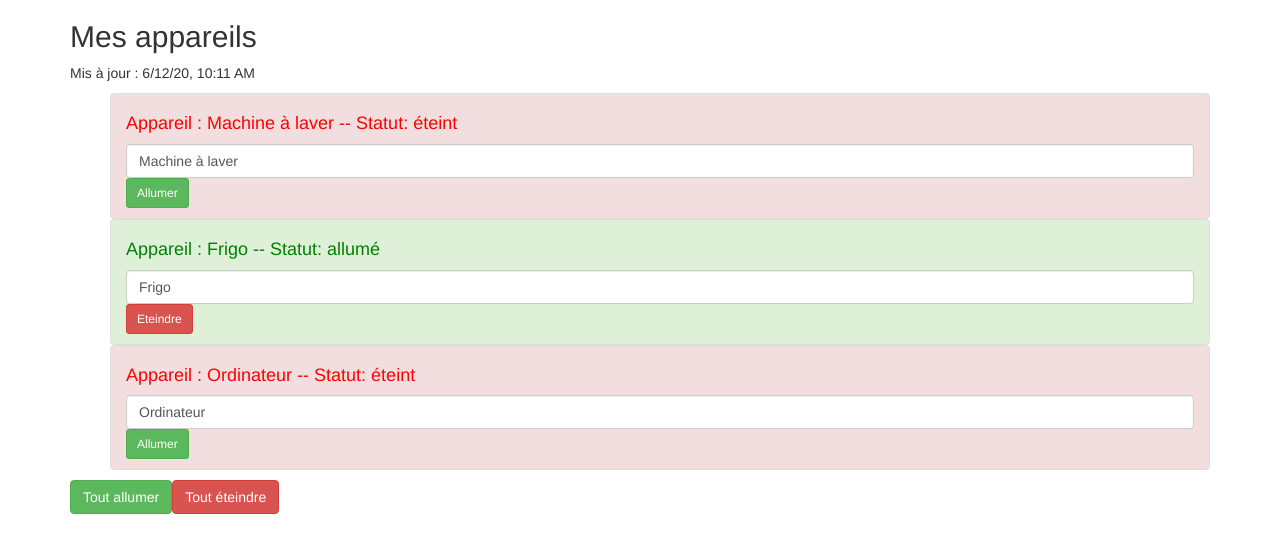
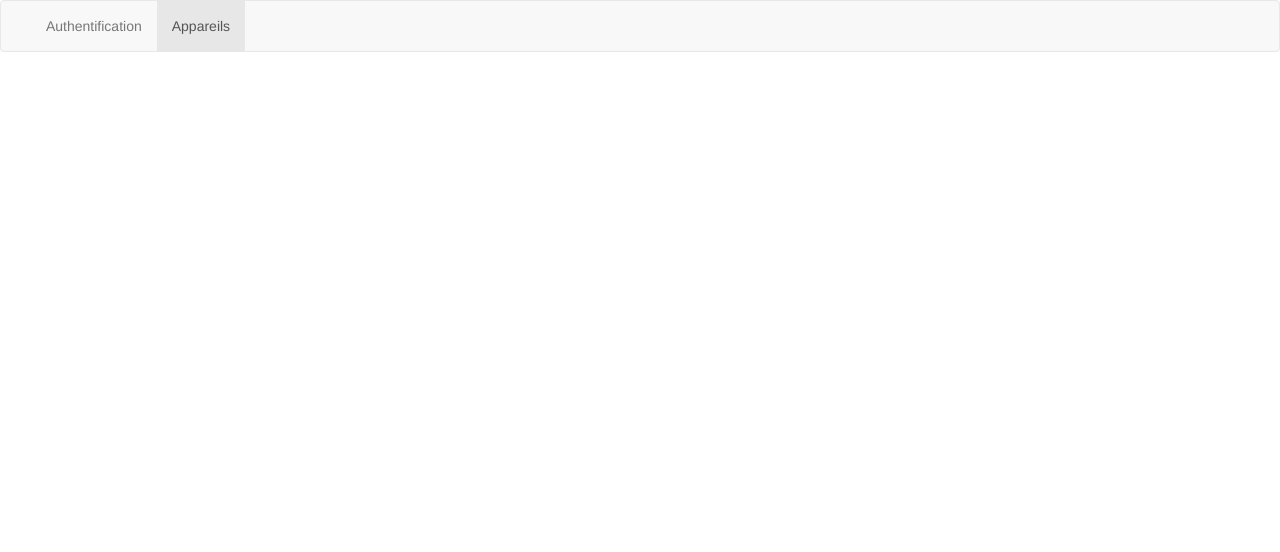
Before and after one commit to bugtronik/angular-oc, an Angular app in the folder mon-projet-angular/: page /auth in a window 1280 px wide. Shown: the top 552 px of the page. Built offline with nearby package versions, Linux system fonts and the light colour scheme.

Commit message:
navigation avec le routing - En cours

```diff
--- a/mon-projet-angular/src/app/app.component.html
+++ b/mon-projet-angular/src/app/app.component.html
@@ -1,21 +1,10 @@
-<div class="container">
-  <div class="row">
-    <div class="col-xs-12">
-	  <h2>Mes appareils</h2>
-	  <p>Mis à jour : {{ lastUpdate | async | date: 'short' }}</p>
-      <ul>
-		  <app-appareil *ngFor="let appareil of appareils; let i = index"
-						  [appareilName]="appareil.name"
-						  [appareilStatus]="appareil.status"
-						  [index]="i"></app-appareil>
-      </ul>
-      <button class="btn btn-success"
-              [disabled]="!isAuth"
-			  (click)="onAllumer()">Tout allumer</button>
-
-		<button class="btn btn-danger"
-				[disabled]="!isAuth"
-				(click)="onEteindre()">Tout éteindre</button>
-    </div>
-  </div>
-</div>
+<nav class="navbar navbar-default">
+	<div class="container-fluid">
+		<div class="navbar-collapse">
+			<ul class="nav navbar-nav">
+				<li><a href="#">Authentification</a></li>
+				<li class="active"><a href="#">Appareils</a></li>
+			</ul>
+		</div>
+	</div>
+</nav>
--- a/mon-projet-angular/src/app/app.component.ts
+++ b/mon-projet-angular/src/app/app.component.ts
@@ -7,42 +7,14 @@
   styleUrls: ['./app.component.scss']
 })
 export class AppComponent implements OnInit {
-	isAuth = false;
 
+	constructor() {
 
-	lastUpdate = new Promise((resolve, reject) => {
-		const date = new Date();
-		setTimeout(
-			() => {
-				resolve(date);
-			}, 2000
-		);
-	});
-
-
-	appareils: any[];
-
-	constructor(private appareilService: AppareilService) {
-		setTimeout(
-			() => {
-				this.isAuth = true;
-			}, 4000
-		);
 	}
 
 	ngOnInit() {
-		this.appareils = this.appareilService.appareils;
+
 	}
 
-	onAllumer() {
-		this.appareilService.switchOnAll();
-	}
 
-	onEteindre() {
-		if(confirm('Êtes-vous sûr de vouloir éteindre tous vos appareils ?')) {
-			this.appareilService.switchOffAll();
-		} else {
-			return null;
-		}
-	}
 }
--- a/mon-projet-angular/src/app/app.module.ts
+++ b/mon-projet-angular/src/app/app.module.ts
@@ -5,11 +5,22 @@
 import { AppareilComponent } from './appareil/appareil.component';
 import { FormsModule } from '@angular/forms';
 import { AppareilService } from './services/appareil.service';
+import { AuthComponent } from './auth/auth.component';
+import { AppareilViewComponent } from './appareil-view/appareil-view.component';
+import { Routes } from '@angular/router';
+
+const appRoutes: Routes = [
+  { path: 'appareils', component: AppareilViewComponent },
+  { path: 'auth', component: AuthComponent },
+  { path: '', component: AppareilViewComponent }
+];
 
 @NgModule({
   declarations: [
     AppComponent,
-    AppareilComponent
+    AppareilComponent,
+    AuthComponent,
+    AppareilViewComponent
   ],
   imports: [
     BrowserModule,
--- /dev/null
+++ b/mon-projet-angular/src/app/appareil-view/appareil-view.component.html
@@ -0,0 +1,18 @@
+<div class="container">
+  <div class="row">
+    <div class="col-xs-12">
+	  <h2>Mes appareils</h2>
+	  <p>Mis à jour : {{ lastUpdate | async | date: 'short' }}</p>
+      <ul>
+		  <app-appareil-view></app-appareil-view>
+      </ul>
+      <button class="btn btn-success"
+              [disabled]="!isAuth"
+			  (click)="onAllumer()">Tout allumer</button>
+
+		<button class="btn btn-danger"
+				[disabled]="!isAuth"
+				(click)="onEteindre()">Tout éteindre</button>
+    </div>
+  </div>
+</div>
--- /dev/null
+++ b/mon-projet-angular/src/app/appareil-view/appareil-view.component.ts
@@ -0,0 +1,41 @@
+import { Component, OnInit } from '@angular/core';
+import { AppareilService } from '../services/appareil.service';
+
+@Component({
+  selector: 'app-appareil-view',
+  templateUrl: './appareil-view.component.html',
+  styleUrls: ['./appareil-view.component.scss']
+})
+export class AppareilViewComponent implements OnInit {
+
+  appareils: any[];
+  isAuth = false;
+
+  lastUpdate = new Promise((resolve, reject) => {
+		const date = new Date();
+		setTimeout(
+			() => {
+				resolve(date);
+			}, 2000
+		);
+	});
+
+  constructor(private appareilService: AppareilService) { }
+
+  ngOnInit() {
+		this.appareils = this.appareilService.appareils;
+	}
+
+	onAllumer() {
+		this.appareilService.switchOnAll();
+	}
+
+	onEteindre() {
+		if(confirm('Êtes-vous sûr de vouloir éteindre tous vos appareils ?')) {
+			this.appareilService.switchOffAll();
+		} else {
+			return null;
+		}
+	}
+
+}
--- /dev/null
+++ b/mon-projet-angular/src/app/auth/auth.component.html
@@ -0,0 +1 @@
+<p>auth works!</p>
--- /dev/null
+++ b/mon-projet-angular/src/app/auth/auth.component.ts
@@ -0,0 +1,15 @@
+import { Component, OnInit } from '@angular/core';
+
+@Component({
+  selector: 'app-auth',
+  templateUrl: './auth.component.html',
+  styleUrls: ['./auth.component.scss']
+})
+export class AuthComponent implements OnInit {
+
+  constructor() { }
+
+  ngOnInit(): void {
+  }
+
+}
```
Also changed, not shown: mon-projet-angular/src/app/appareil-view/appareil-view.component.scss (added), mon-projet-angular/src/app/auth/auth.component.scss (added).
